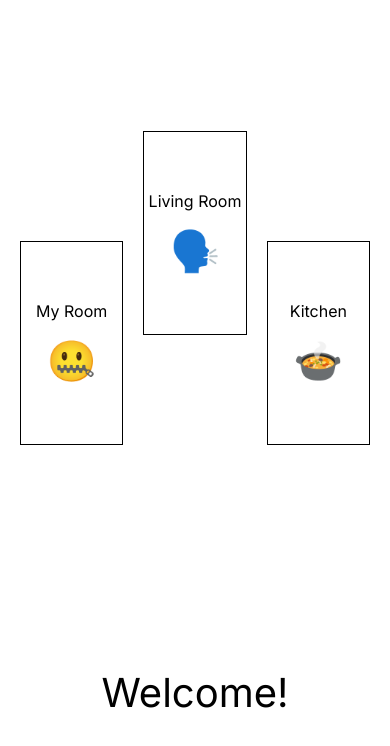
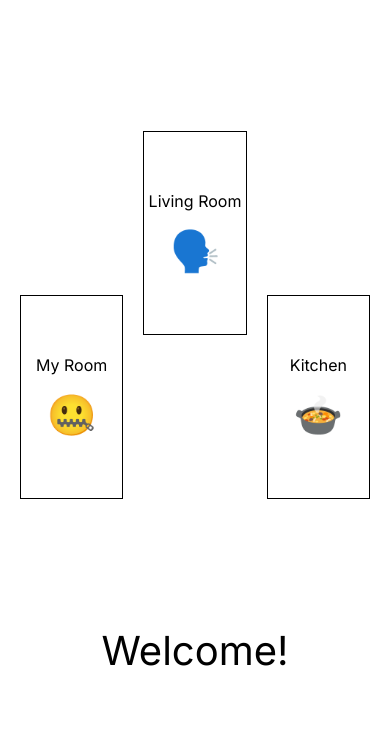
Before and after one commit to 0kyon/kyon-s-room, a Next.js app: page / in a window 390 px wide. Shown: the top 746 px of the page. Built offline with nearby package versions, Linux system fonts and the light colour scheme.

Commit message:
スクロール無効化した

```diff
--- a/src/app/globals.css
+++ b/src/app/globals.css
@@ -1,6 +1,11 @@
 /* General */
+html, body {
+  margin: 0;
+  padding: 0;
+  overflow: hidden;
+}
+
 body {
-  margin: 0;
   font-family: sans-serif;
   background-color: white;
   text-align: center;
@@ -13,7 +18,7 @@ body {
   display: flex;
   justify-content: space-between;
   align-items: flex-start;
-  margin-top: 50px;
+  margin-top: 10vh;
   padding: 0 200px;
   position: relative;
 }
@@ -31,7 +36,7 @@ body {
   font-size: 1.5rem;
   transition: transform 0.2s;
   background-color: white;
-  margin-top: 200px;
+  margin-top: 25vh;
 }
 
 .door-button.center {
@@ -51,12 +56,10 @@ body {
 }
 
 .welcome {
-  position: fixed;
-  bottom: 8vh;
-  left: 0;
-  right: 0;
+  position: relative;
   font-size: 4rem;
   margin: 0;
+  padding-bottom: 5vh;
 }
 
 /* Glow */
@@ -230,7 +233,7 @@ body.kitchen {
     width: 140px;
     height: 257px;
     font-size: 1.3rem;
-    margin-top: 170px;
+    margin-top: 25vh;
   }
 }
 
@@ -247,7 +250,7 @@ body.kitchen {
     width: 150px;
     height: 275px;
     font-size: 1.2rem;
-    margin-top: 60px;
+    margin-top: 15vh;
   }
 
   .door-button.center {
@@ -275,7 +278,7 @@ body.kitchen {
     width: 110px;
     height: 202px;
     font-size: 1rem;
-    margin-top: 30px;
+    margin-top: 10vh;
   }
 
   .door-button.center {
--- a/src/app/page.tsx
+++ b/src/app/page.tsx
@@ -36,7 +36,7 @@ export default function Home() {
   const isMobile = windowWidth <= 480;
 
   return (
-    <div>
+    <div style={{ height: '100vh', display: 'flex', flexDirection: 'column', justifyContent: 'space-between', overflow: 'hidden' }}>
       <div className="container">
         <Link href="/myroom" className="door-button">
           <div className="label">My Room</div>
```
